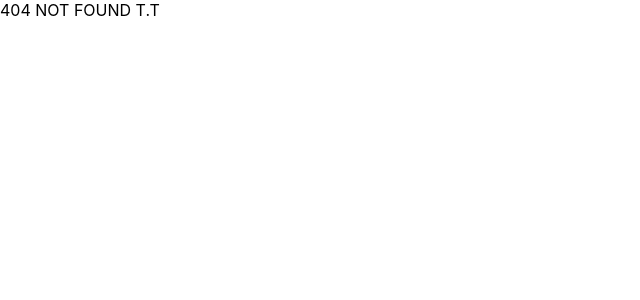
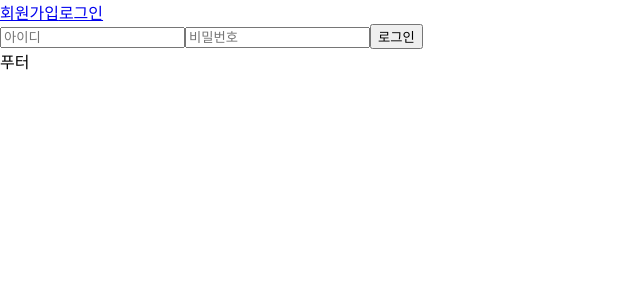
Before and after one commit to shiincs/Archives, a React (Create React App) app in the folder Redux Study with FDS/redux-shopping-mall/: page /login in a window 1280 px wide. Before the commit this address had no page. Shown: the top 300 px of the page, without its empty margins (0-640 px from the left). Built offline with nearby package versions, Linux system fonts and the light colour scheme.

Commit message:
feat: create layout component(done) & user login(...ing)

```diff
--- a/Redux Study with FDS/redux-shopping-mall/src/components/App.js
+++ b/Redux Study with FDS/redux-shopping-mall/src/components/App.js
@@ -2,9 +2,12 @@ import React, { Component } from 'react';
 import { Provider } from 'react-redux';
 import { BrowserRouter, Route, Switch } from 'react-router-dom';
 
+import Layout from '../components/Layout';
 import NoMatchView from './NoMatchView';
 import List from '../containers/List';
 import Item from '../containers/Item';
+import Register from '../containers/Register';
+import Login from '../containers/Login';
 
 import store from '../store';
 
@@ -13,11 +16,15 @@ class App extends Component {
     return (
       <Provider store={store}>
         <BrowserRouter>
-          <Switch>
-            <Route exact path="/" component={List} />
-            <Route path="/list/:id" component={Item} />
-            <Route component={NoMatchView} />
-          </Switch>
+          <Layout>
+            <Switch>
+              <Route exact path="/" component={List} />
+              <Route path="/list/:id" component={Item} />
+              <Route path="/register" component={Register} />
+              <Route path="/login" component={Login} />
+              <Route component={NoMatchView} />
+            </Switch>
+          </Layout>
         </BrowserRouter>
       </Provider>
     );
--- /dev/null
+++ b/Redux Study with FDS/redux-shopping-mall/src/components/FooterView.js
@@ -0,0 +1,7 @@
+import React from 'react';
+
+const FooterView = () => {
+  return <div>푸터</div>;
+};
+
+export default FooterView;
--- /dev/null
+++ b/Redux Study with FDS/redux-shopping-mall/src/components/HeaderView.js
@@ -0,0 +1,19 @@
+import React from 'react';
+import { Link } from 'react-router-dom';
+
+const HeaderView = ({ isLogined }) => {
+  return (
+    <>
+      {isLogined ? (
+        <Link to="/">로그아웃</Link>
+      ) : (
+        <>
+          <Link to="/register">회원가입</Link>
+          <Link to="/login">로그인</Link>
+        </>
+      )}
+    </>
+  );
+};
+
+export default HeaderView;
--- /dev/null
+++ b/Redux Study with FDS/redux-shopping-mall/src/components/Layout.js
@@ -0,0 +1,15 @@
+import React from 'react';
+import Header from '../containers/Header';
+import Footer from '../containers/Footer';
+
+const Layout = ({ children }) => {
+  return (
+    <>
+      <Header />
+      {children}
+      <Footer />
+    </>
+  );
+};
+
+export default Layout;
--- /dev/null
+++ b/Redux Study with FDS/redux-shopping-mall/src/components/LoginView.js
@@ -0,0 +1,23 @@
+import React from 'react';
+
+const LoginView = props => {
+  return (
+    <form>
+      <input
+        type="text"
+        placeholder="아이디"
+        value={props.username}
+        onChange={e => props.handleInputChange(e, 'username')}
+      />
+      <input
+        type="password"
+        placeholder="비밀번호"
+        value={props.password}
+        onChange={e => props.handleInputChange(e, 'password')}
+      />
+      <button>로그인</button>
+    </form>
+  );
+};
+
+export default LoginView;
--- /dev/null
+++ b/Redux Study with FDS/redux-shopping-mall/src/components/RegisterView.js
@@ -0,0 +1,6 @@
+import React from 'react';
+
+const RegisterView = () => {
+  return <div>회원가입 폼</div>;
+};
+export default RegisterView;
--- /dev/null
+++ b/Redux Study with FDS/redux-shopping-mall/src/containers/Footer.js
@@ -0,0 +1,8 @@
+import React, { Component } from 'react';
+import FooterView from '../components/FooterView';
+
+export default class Footer extends Component {
+  render() {
+    return <FooterView />;
+  }
+}
--- /dev/null
+++ b/Redux Study with FDS/redux-shopping-mall/src/containers/Header.js
@@ -0,0 +1,22 @@
+import React, { Component } from 'react';
+import HeaderView from '../components/HeaderView';
+
+export default class Header extends Component {
+  state = {
+    isLogined: false,
+  };
+
+  componentDidMount() {
+    console.log(localStorage.getItem('token'));
+    if (localStorage.getItem('token')) {
+      this.setState({
+        isLogined: true,
+      });
+    }
+  }
+  render() {
+    const { isLogined } = this.state;
+    console.log(isLogined);
+    return <HeaderView isLogined={isLogined} />;
+  }
+}
--- /dev/null
+++ b/Redux Study with FDS/redux-shopping-mall/src/containers/Login.js
@@ -0,0 +1,26 @@
+import React, { Component } from 'react';
+import LoginView from '../components/LoginView';
+
+export default class Login extends Component {
+  state = {
+    username: '',
+    password: '',
+    success: false,
+  };
+
+  handleInputChange = (e, name) => {
+    this.setState({
+      [name]: e.target.value,
+    });
+  };
+
+  render() {
+    const { ...rest } = this.state;
+    return (
+      <LoginView
+        handleInputChange={(e, name) => this.handleInputChange(e, name)}
+        {...rest}
+      />
+    );
+  }
+}
--- /dev/null
+++ b/Redux Study with FDS/redux-shopping-mall/src/containers/Register.js
@@ -0,0 +1,8 @@
+import React, { Component } from 'react';
+import RegisterView from '../components/RegisterView';
+
+export default class Register extends Component {
+  render() {
+    return <RegisterView />;
+  }
+}
```
Also changed, not shown: Redux Study with FDS/redux-shopping-mall/src/ducks/user.js (added, +50 -0 lines).
